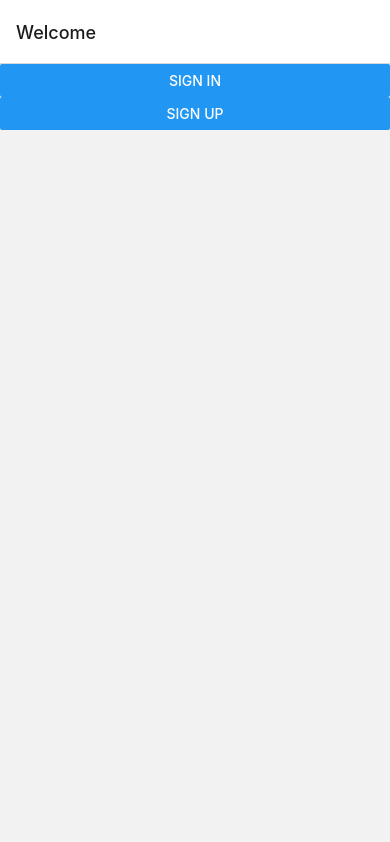
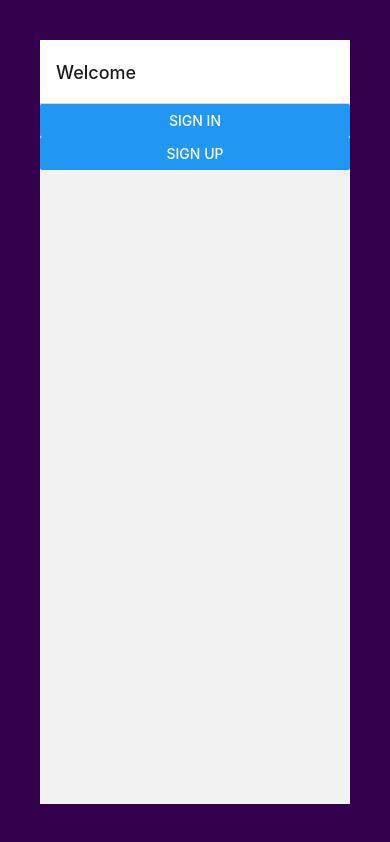
Before and after one commit to gingkolane/Flatiron-Hackonomics-2024, a React Native app in the folder frontend/: screen / in a window 390 px wide. Built offline with nearby package versions, Linux system fonts and the light colour scheme.

Commit message:
add brand colors to tailwind.config.js

```diff
--- a/frontend/App.js
+++ b/frontend/App.js
@@ -12,7 +12,7 @@ const Stack = createNativeStackNavigator();
 export default function App() {
   return (
     // some test tailwind classes
-    <View className="bg-green-700 flex h-screen justify-center">
+    <View className="flex bg-magnetic-plum grey h-screen justify-center p-10">
       <NavigationContainer>
         <Stack.Navigator>
           <Stack.Screen
--- a/frontend/tailwind.config.js
+++ b/frontend/tailwind.config.js
@@ -3,6 +3,13 @@ module.exports = {
   content: ["./App.{js,jsx,ts,tsx}", "./app/**/*.{js,jsx,ts,tsx}"],
   theme: {
     extend: {},
+    colors: {
+      "magnetic-grey": "#eae4ef",
+      "mint-green": "#c0ffd0",
+      "money-green": "#009933",
+      "forest-green": "#00661F",
+      "magnetic-plum": "#32004c",
+    },
   },
   plugins: [],
-}
+};
```
